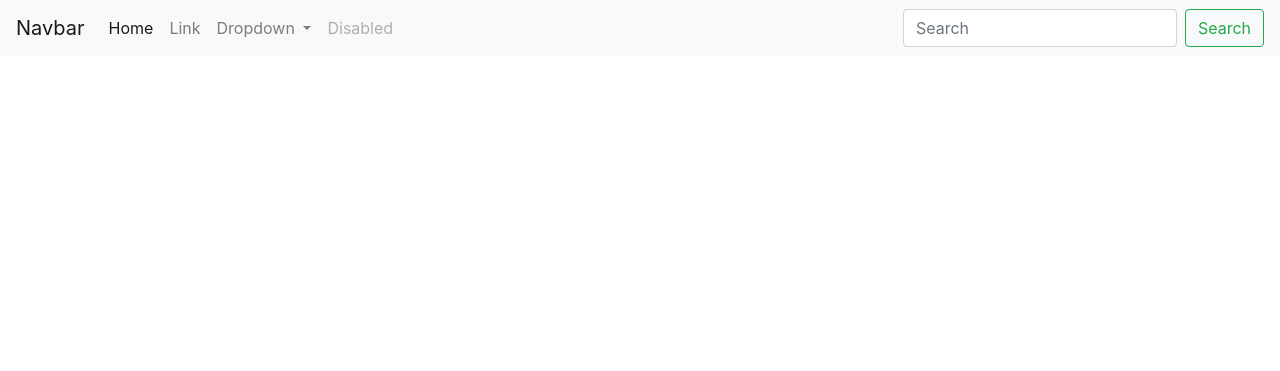
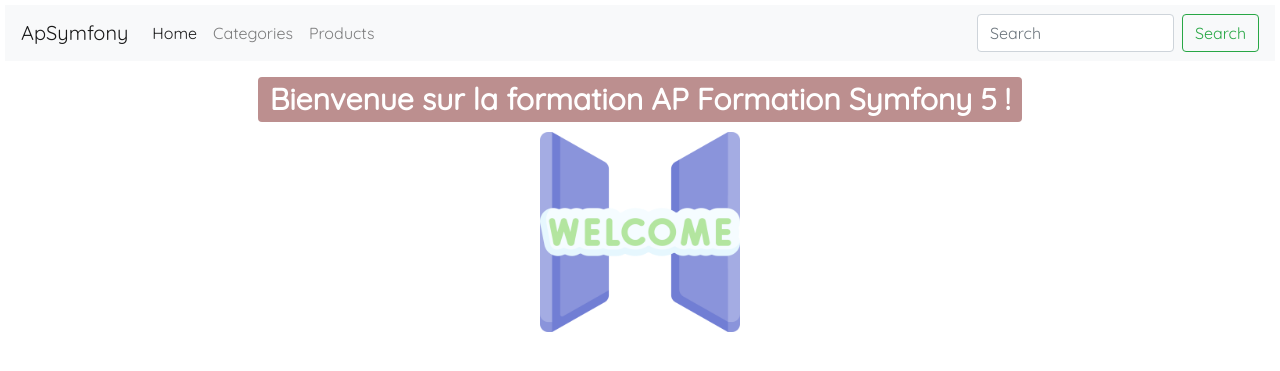
Before and after one commit to ltnk/apsymfonycourse, a Symfony app: template templates/base.html.twig in a window 1280 px wide. Shown: the top 371 px of the page. Run offline with Twig, Linux system fonts and the light colour scheme; the template is opened without the code that fills it, so the values that code supplies are empty; some libraries are stand-ins or nearby versions.

Commit message:
Css added

```diff
--- /dev/null
+++ b/public/css/style.css
@@ -0,0 +1,22 @@
+* {
+  font-family: 'Quicksand', sans-serif;
+}
+
+body {
+  padding: 5px;
+}
+
+h1,
+.card {
+  margin: 10px auto;
+  text-align: center;
+}
+
+.badge-secondary {
+  background-color: rosybrown;
+}
+
+img {
+  margin: auto;
+  width: 200px;
+}
--- a/templates/base.html.twig
+++ b/templates/base.html.twig
@@ -4,17 +4,20 @@
     <meta charset="UTF-8" />
     <title>
       {% block title %}
-        Welcome!
+        ApSymfony
       {% endblock %}
     </title>
-
     <link rel="stylesheet"
       href="https://cdn.jsdelivr.net/npm/bootstrap@4.5.3/dist/css/bootstrap.min.css"
       integrity="sha384-TX8t27EcRE3e/ihU7zmQxVncDAy5uIKz4rEkgIXeMed4M0jlfIDPvg6uqKI2xXr2"
       crossorigin="anonymous" />
+
+    <link rel="preconnect" href="https://fonts.gstatic.com" />
+
     <script src="https://code.jquery.com/jquery-3.5.1.slim.min.js"
       integrity="sha384-DfXdz2htPH0lsSSs5nCTpuj/zy4C+OGpamoFVy38MVBnE+IbbVYUew+OrCXaRkfj"
       crossorigin="anonymous"></script>
+
     <script src="https://cdn.jsdelivr.net/npm/bootstrap@4.5.3/dist/js/bootstrap.bundle.min.js"
       integrity="sha384-ho+j7jyWK8fNQe+A12Hb8AhRq26LrZ/JpcUGGOn+Y7RsweNrtN/tE3MoK7ZeZDyx"
       crossorigin="anonymous"></script>
@@ -22,12 +25,19 @@
     <script src="https://code.jquery.com/jquery-3.5.1.slim.min.js"
       integrity="sha384-DfXdz2htPH0lsSSs5nCTpuj/zy4C+OGpamoFVy38MVBnE+IbbVYUew+OrCXaRkfj"
       crossorigin="anonymous"></script>
+
     <script src="https://cdn.jsdelivr.net/npm/popper.js@1.16.1/dist/umd/popper.min.js"
       integrity="sha384-9/reFTGAW83EW2RDu2S0VKaIzap3H66lZH81PoYlFhbGU+6BZp6G7niu735Sk7lN"
       crossorigin="anonymous"></script>
+
     <script src="https://cdn.jsdelivr.net/npm/bootstrap@4.5.3/dist/js/bootstrap.min.js"
       integrity="sha384-w1Q4orYjBQndcko6MimVbzY0tgp4pWB4lZ7lr30WKz0vr/aWKhXdBNmNb5D92v7s"
       crossorigin="anonymous"></script>
+
+    <link rel="stylesheet" href="{{ asset('css/style.css') }}" />
+    <link rel="preconnect" href="https://fonts.gstatic.com" />
+    <link href="https://fonts.googleapis.com/css2?family=Quicksand&display=swap"
+      rel="stylesheet" />
 
     {% block stylesheets %}
 
@@ -35,8 +45,20 @@
   </head>
   <body>
     {{ include('nav.html.twig') }}
+
     {% block body %}
-
+      <div class="row">
+        <div class="col">
+          <h1>
+            <span class="badge badge-secondary">
+              Bienvenue sur la formation AP Formation Symfony 5 !
+            </span>
+          </h1>
+        </div>
+      </div>
+      <div class="row">
+      <img src="{{ asset('css/img/welcome.png') }}" alt="image-de-bienvenue">
+      </div>
     {% endblock %}
     {% block javascripts %}
 
--- a/templates/nav.html.twig
+++ b/templates/nav.html.twig
@@ -1,21 +1,37 @@
 <nav class="navbar navbar-expand-lg navbar-light bg-light">
-	<a class="navbar-brand" href="#">Navbar</a>
-	<button class="navbar-toggler" type="button" data-toggle="collapse" data-target="#navbarSupportedContent" aria-controls="navbarSupportedContent" aria-expanded="false" aria-label="Toggle navigation">
+  <a class="navbar-brand" href="/">ApSymfony</a>
+  <button class="navbar-toggler"
+    type="button"
+    data-toggle="collapse"
+    data-target="#navbarSupportedContent"
+    aria-controls="navbarSupportedContent"
+    aria-expanded="false"
+    aria-label="Toggle navigation">
     <span class="navbar-toggler-icon"></span>
   </button>
 
   <div class="collapse navbar-collapse" id="navbarSupportedContent">
     <ul class="navbar-nav mr-auto">
       <li class="nav-item active">
-				<a class="nav-link" href="#">Home
+        <a class="nav-link" href="/">
+          Home
           <span class="sr-only">(current)</span>
         </a>
       </li>
       <li class="nav-item">
-				<a class="nav-link" href="#">Link</a>
+        <a class="nav-link" href="/category">Categories</a>
       </li>
-			<li class="nav-item dropdown">
-				<a class="nav-link dropdown-toggle" href="#" id="navbarDropdown" role="button" data-toggle="dropdown" aria-haspopup="true" aria-expanded="false">
+      <li class="nav-item">
+        <a class="nav-link" href="/products">Products</a>
+      </li>
+      {#       <li class="nav-item dropdown">
+        <a class="nav-link dropdown-toggle"
+          href="#"
+          id="navbarDropdown"
+          role="button"
+          data-toggle="dropdown"
+          aria-haspopup="true"
+          aria-expanded="false">
           Dropdown
         </a>
         <div class="dropdown-menu" aria-labelledby="navbarDropdown">
@@ -24,14 +40,24 @@
           <div class="dropdown-divider"></div>
           <a class="dropdown-item" href="#">Something else here</a>
         </div>
-			</li>
-			<li class="nav-item">
-				<a class="nav-link disabled" href="#" tabindex="-1" aria-disabled="true">Disabled</a>
-			</li>
+      </li> #}
+      {#       <li class="nav-item">
+        <a class="nav-link disabled"
+          href="#"
+          tabindex="-1"
+          aria-disabled="true">
+          Disabled
+        </a>
+      </li> #}
     </ul>
     <form class="form-inline my-2 my-lg-0">
-			<input class="form-control mr-sm-2" type="search" placeholder="Search" aria-label="Search">
-			<button class="btn btn-outline-success my-2 my-sm-0" type="submit">Search</button>
+      <input class="form-control mr-sm-2"
+        type="search"
+        placeholder="Search"
+        aria-label="Search" />
+      <button class="btn btn-outline-success my-2 my-sm-0" type="submit">
+        Search
+      </button>
     </form>
   </div>
 </nav>
```
Also changed, not shown: templates/category.html.twig (+21 -10 lines), templates/product.html.twig (+16 -9 lines), public/css/img/welcome.png (added). Lines whose indentation alone changed are shown as unchanged.
